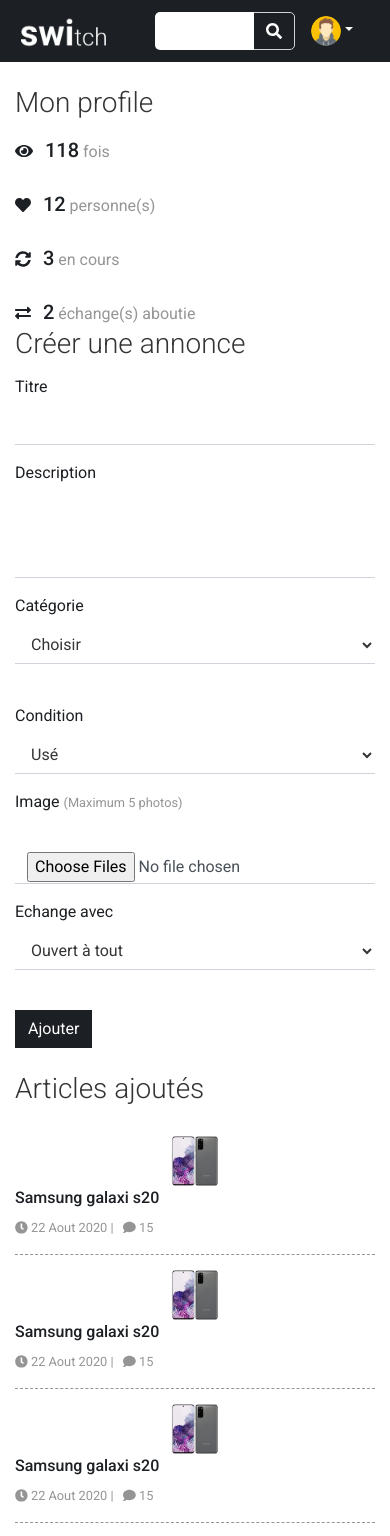
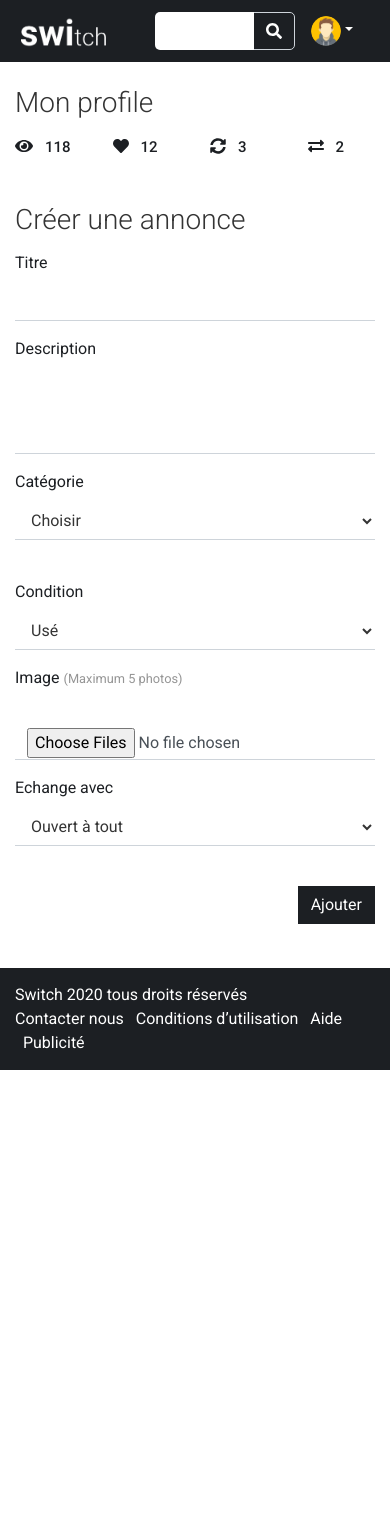
Before and after one commit to mehdi049/sw.ui, a React (Create React App) app: page /add-item in a window 390 px wide. Shown: the top 1536 px of the page. After the commit the page ends 1070 px from the top, so only its background shows below. Built offline with nearby package versions, Linux system fonts and the light colour scheme.

Commit message:
- responsive add item

```diff
--- a/src/App.css
+++ b/src/App.css
@@ -75,8 +75,8 @@
   padding-right: 5px;
 }
 
-.text-center {
-  display: block;
+.text-right {
+  text-align: right;
 }
 
 .icon-large {
@@ -105,6 +105,10 @@
   display: block;
   padding: 15px 0px;
   border-bottom: dashed 1px #959595;
+}
+
+.inline-block-md {
+  display: inline !important;
 }
 
 /** colors **/
@@ -521,6 +525,12 @@
 }
 /** end item details **/
 
+/** add item **/
+.profile-info {
+  margin-bottom: 20px;
+}
+/** end add item **/
+
 /** profile **/
 .upload-file-area {
   width: 55px;
@@ -640,6 +650,10 @@
     font-size: 1.3rem;
   }
 
+  .big {
+    font-size: 15px;
+  }
+
   .profile-links .dropdown-menu {
     left: -120px;
   }
@@ -704,6 +718,10 @@
 
 /** x-small screen **/
 @media (max-width: 576px) {
+  .inline-block-md {
+    display: none !important;
+  }
+
   #header-section .container {
     padding-left: 5px;
     padding-right: 5px;
--- a/src/components/AddItem.js
+++ b/src/components/AddItem.js
@@ -19,26 +19,41 @@
       <br />
       <Container>
         <Row>
-          <Col lg="3">
+          <Col xs={12} sm={4} md={3}>
             <h3>Mon profile</h3>
+            <Row>
+              <Col xs={3} sm={12} className="profile-info">
                 <FontAwesomeIcon icon={faEye} className="blue" />
-            &nbsp;&nbsp; <span className="bold big dark-blue">118</span> fois
-            <br />
-            <br />
+                &nbsp;&nbsp; <span className="bold big dark-blue">
+                  118
+                </span>{" "}
+                <span className="d-none d-sm-block inline-block-md">fois</span>
+              </Col>
+              <Col xs={3} sm={12} className="profile-info">
                 <FontAwesomeIcon icon={faHeart} className="blue" />
                 &nbsp;&nbsp; <span className="bold big dark-blue">12</span>{" "}
+                <span className="d-none d-sm-block inline-block-md">
                   personne(s)
-            <br />
-            <br />
+                </span>
+              </Col>
+              <Col xs={3} sm={12} className="profile-info">
                 <FontAwesomeIcon icon={faSyncAlt} className="blue" />
-            &nbsp;&nbsp; <span className="bold big dark-blue">3</span> en cours
-            <br />
-            <br />
+                &nbsp;&nbsp; <span className="bold big dark-blue">3</span>{" "}
+                <span className="d-none d-sm-block inline-block-md">
+                  en cours
+                </span>
+              </Col>
+              <Col xs={3} sm={12} className="profile-info">
                 <FontAwesomeIcon icon={faExchangeAlt} className="blue" />
                 &nbsp;&nbsp; <span className="bold big dark-blue">2</span>{" "}
+                <span className="d-none d-sm-block inline-block-md">
                   échange(s) aboutie
+                </span>
               </Col>
-          <Col lg="6">
+            </Row>
+          </Col>
+          <Col xs={12} sm={8} lg={6}>
+            <br className="d-block d-sm-none" />
             <h3>Créer une annonce</h3>
             <Form>
               <Form.Group>
@@ -70,13 +85,15 @@
                 <Form.Label className="dark-blue">Echange avec</Form.Label>
                 <ItemCategories all={true} />
               </Form.Group>
+              <div className="text-right">
                 <Button variant="primary" type="submit">
                   Ajouter
                 </Button>
+              </div>
             </Form>
             <br />
           </Col>
-          <Col lg="3">
+          <Col lg={3} className="d-none d-lg-block">
             <h3>Articles ajoutés</h3>
             {[...Array(4)].map((x, i) => (
               <Link key={i} to="/" className="dash-separation added-item-link">
--- a/src/components/MyExchanges.js
+++ b/src/components/MyExchanges.js
@@ -84,7 +84,6 @@
                 </Row>
               </Col>
               <Col lg={2}>
-                <div className="text-center">
                 <FontAwesomeIcon
                   icon={faCheckCircle}
                   className="blue pointer"
@@ -96,7 +95,6 @@
                   className="blue pointer"
                   size="2x"
                 />
-                </div>
               </Col>
             </Row>
           </div>
```
Lines whose indentation alone changed are shown as unchanged.
